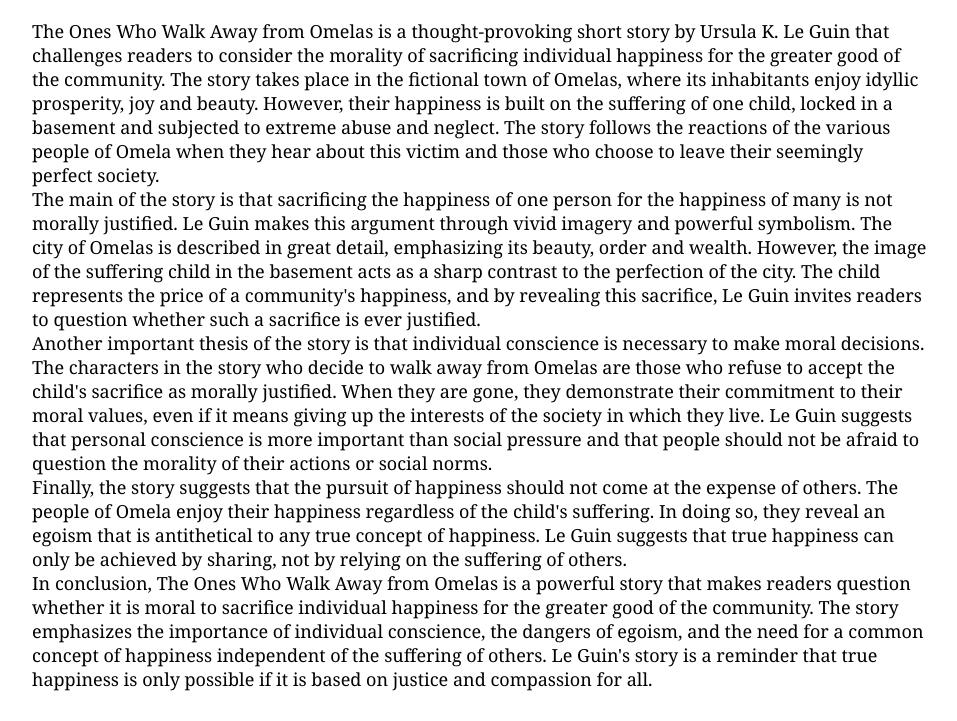
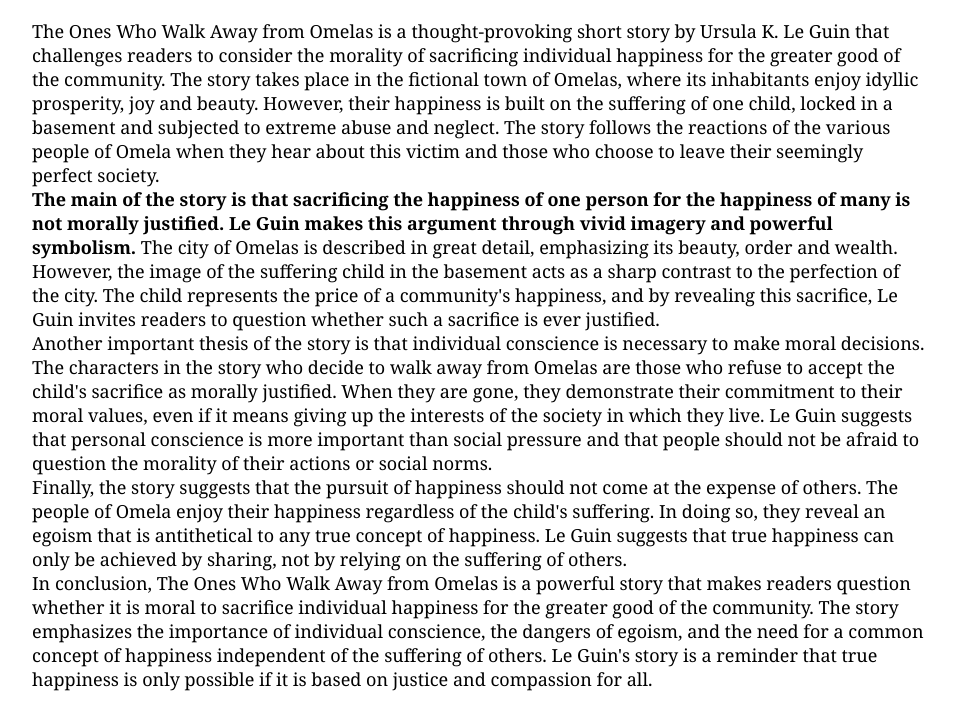
Before and after one commit to shouvikantu/shouvikantu.github.io, a plain HTML site: page omelas.html in a window 1280 px wide. Shown: the part 79-800 px from the top of the page, without its empty margins (160-1117 px from the left). Drawn offline with Linux system fonts and the light colour scheme.

Commit message:
bold text

```diff
--- a/omelas.html
+++ b/omelas.html
@@ -25,7 +25,9 @@
     </h1>
     <p>
         The Ones Who Walk Away from Omelas is a thought-provoking short story by Ursula K. Le Guin that challenges readers to consider the morality of sacrificing individual happiness for the greater good of the community. The story takes place in the fictional town of Omelas, where its inhabitants enjoy idyllic prosperity, joy and beauty. However, their happiness is built on the suffering of one child, locked in a basement and subjected to extreme abuse and neglect. The story follows the reactions of the various people of Omela when they hear about this victim and those who choose to leave their seemingly perfect society. <br>
-        The main of the story is that sacrificing the happiness of one person for the happiness of many is not morally justified. Le Guin makes this argument through vivid imagery and powerful symbolism. The city of Omelas is described in great detail, emphasizing its beauty, order and wealth. However, the image of the suffering child in the basement acts as a sharp contrast to the perfection of the city. The child represents the price of a community's happiness, and by revealing this sacrifice, Le Guin invites readers to question whether such a sacrifice is ever justified. <br>
+       <strong>The main of the story is that sacrificing the happiness of one person for the happiness of many is not morally justified. Le Guin makes this argument through vivid imagery and powerful symbolism.
+    </strong>  The city of Omelas is described in great detail, emphasizing its beauty, order and wealth. However, the image of the suffering child in the basement acts as a sharp contrast to the perfection of the city. The child represents the price of a community's happiness, and by revealing this sacrifice, Le Guin invites readers to question whether such a sacrifice is ever justified. <br>
+
         Another important thesis of the story is that individual conscience is necessary to make moral decisions. The characters in the story who decide to walk away from Omelas are those who refuse to accept the child's sacrifice as morally justified. When they are gone, they demonstrate their commitment to their moral values, even if it means giving up the interests of the society in which they live. Le Guin suggests that personal conscience is more important than social pressure and that people should not be afraid to question the morality of their actions or social norms. <br>
         Finally, the story suggests that the pursuit of happiness should not come at the expense of others. The people of Omela enjoy their happiness regardless of the child's suffering. In doing so, they reveal an egoism that is antithetical to any true concept of happiness. Le Guin suggests that true happiness can only be achieved by sharing, not by relying on the suffering of others. <br>
         In conclusion, The Ones Who Walk Away from Omelas is a powerful story that makes readers question whether it is moral to sacrifice individual happiness for the greater good of the community. The story emphasizes the importance of individual conscience, the dangers of egoism, and the need for a common concept of happiness independent of the suffering of others. Le Guin's story is a reminder that true happiness is only possible if it is based on justice and compassion for all.
```
